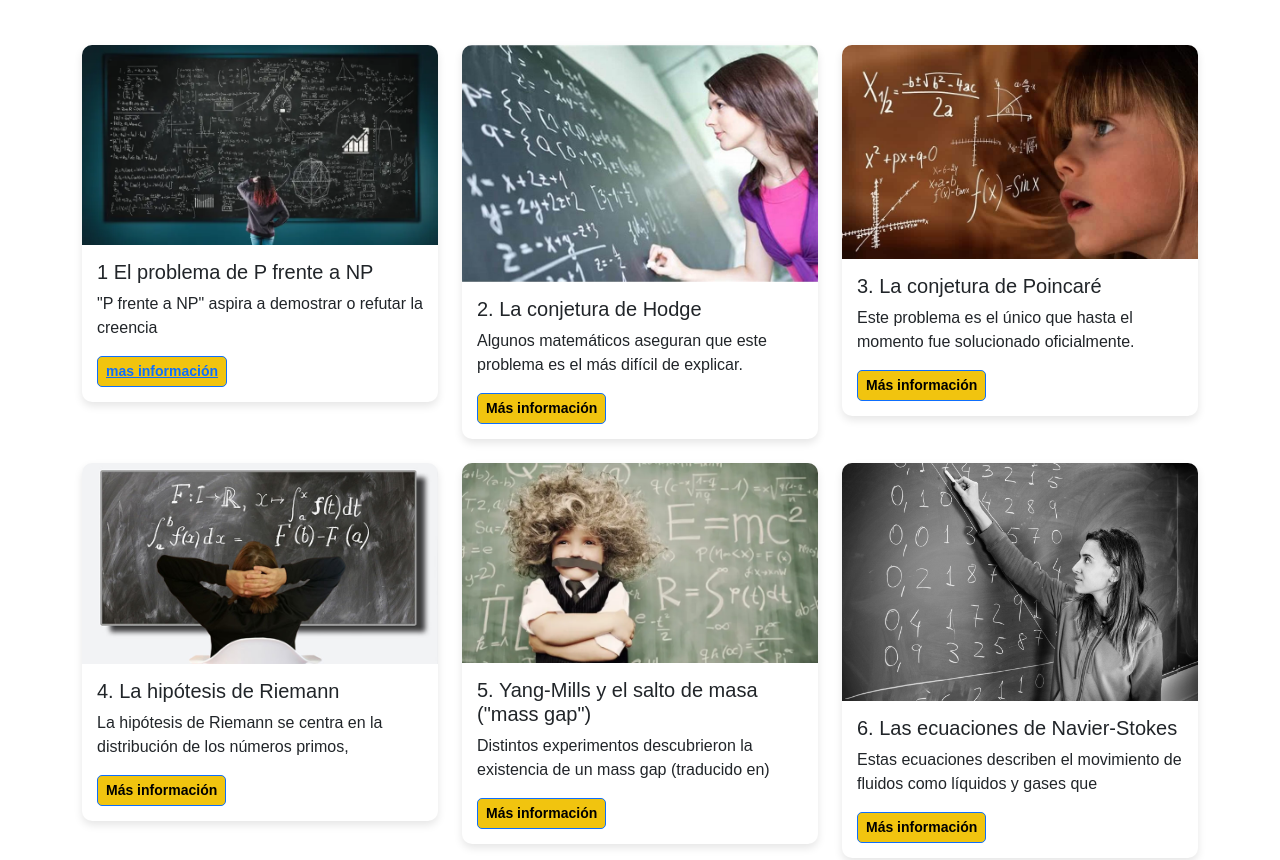
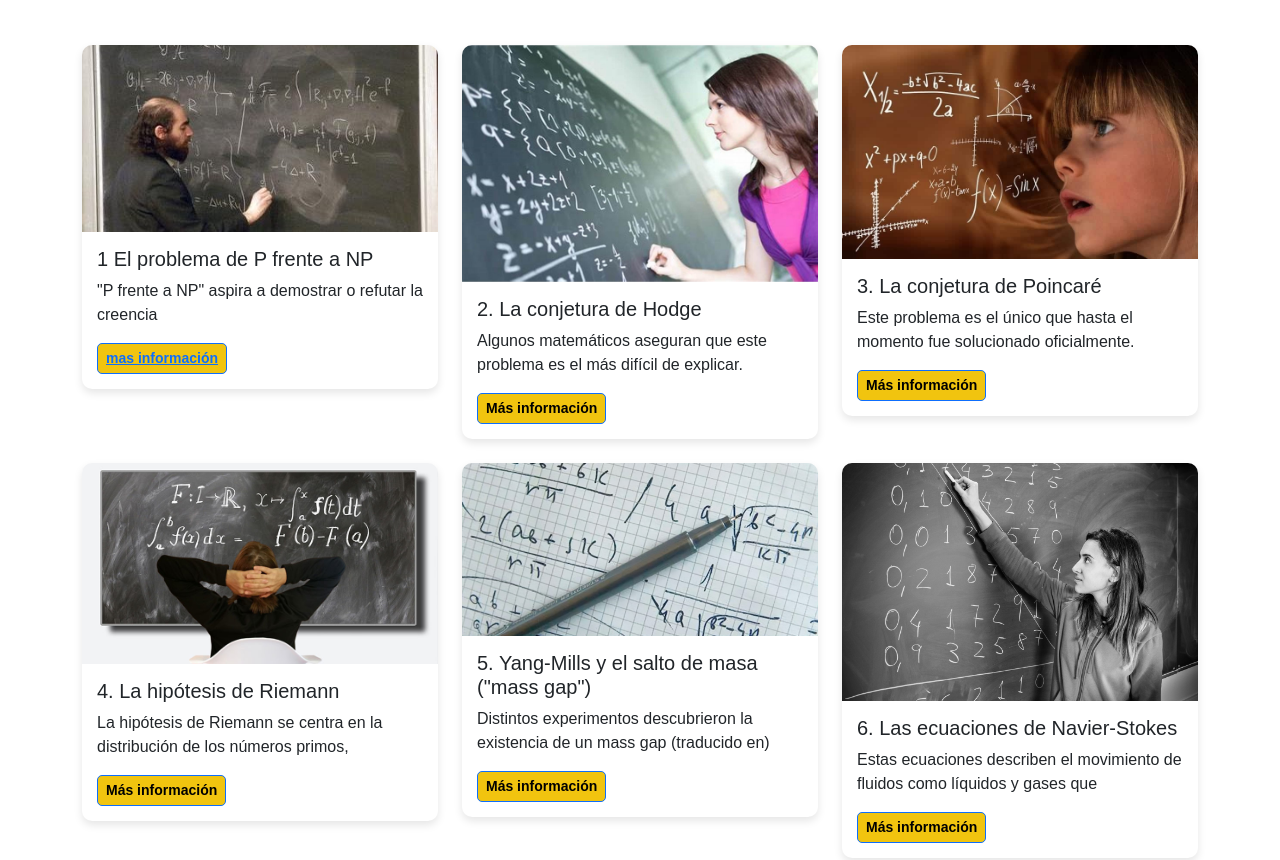
Before and after one commit to vladimir454/bootstrap1, a plain HTML site: page index.html in a window 1280 px wide. Shown: the part 707-1567 px from the top of the page. Drawn offline with nearby package versions, Linux system fonts and the light colour scheme.

Commit message:
Add files via upload

```diff
--- a/index.html
+++ b/index.html
@@ -59,7 +59,7 @@
     <!-- MINI Cooper SE -->
     <div class="col">
       <div class="card car-card">
-        <img src="img/_103648821_maths.jpg.webp" alt="mat 1 ">
+        <img src="img/prob12.JPG" alt="mat 1 ">
         <div class="car-card-body">
           <h5>1 El problema de P frente a NP</h5>
           <p>"P frente a NP" aspira a demostrar o refutar la creencia</p>
@@ -113,7 +113,7 @@
     </div>
     <div class="col">
       <div class="card car-card">
-        <img src="img/_103648823_maths1.jpg.webp" alt="mat 1 ">
+        <img src="img/prob1.jpg" alt="mat 1 ">
         <div class="car-card-body">
           <h5>5. Yang-Mills y el salto de masa ("mass gap")</h5>
           <p>Distintos experimentos descubrieron la existencia de un mass gap (traducido en)</p>
```
Also changed, not shown: img/prob1.jpg (added), img/prob12.JPG (added).
